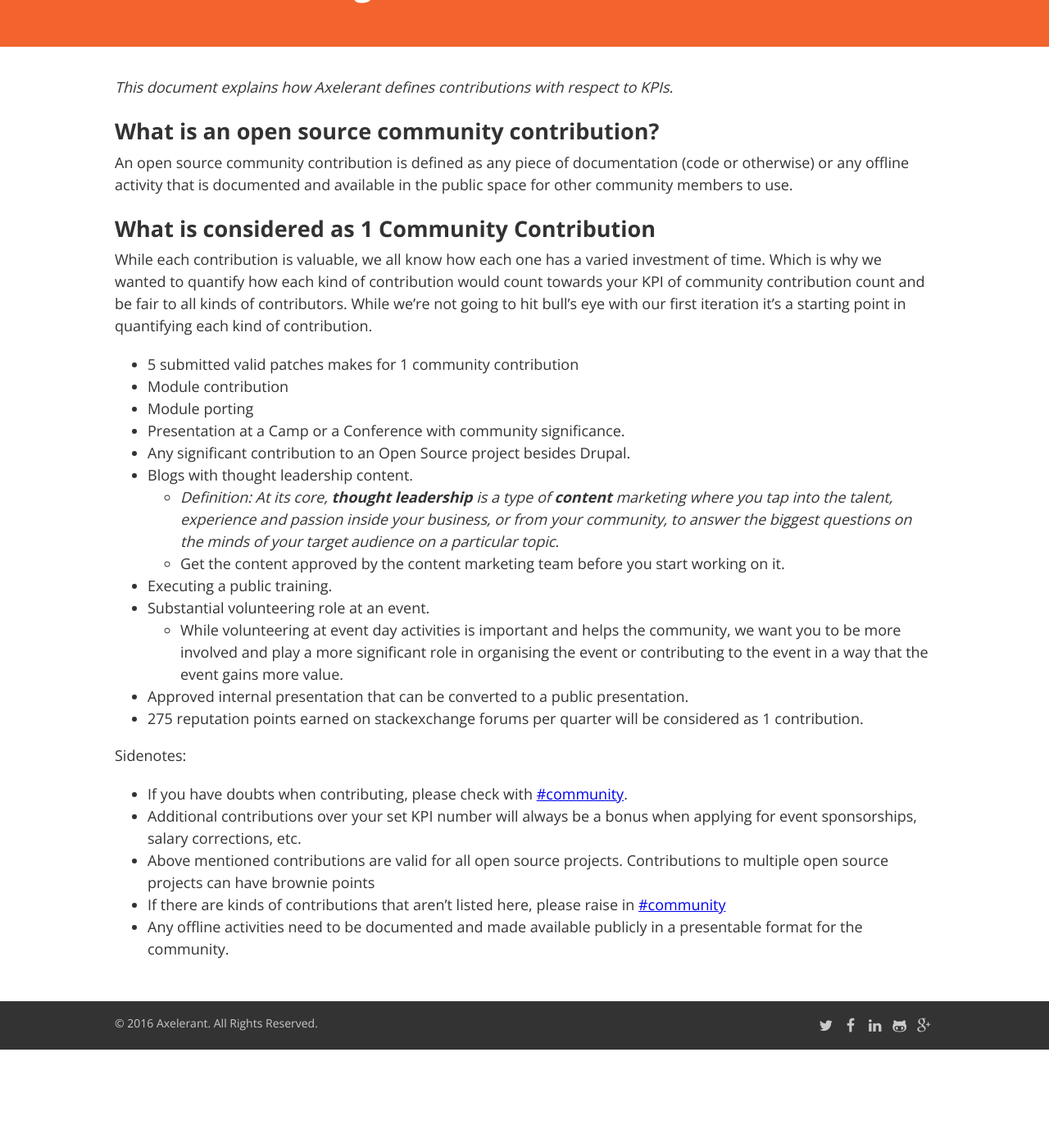
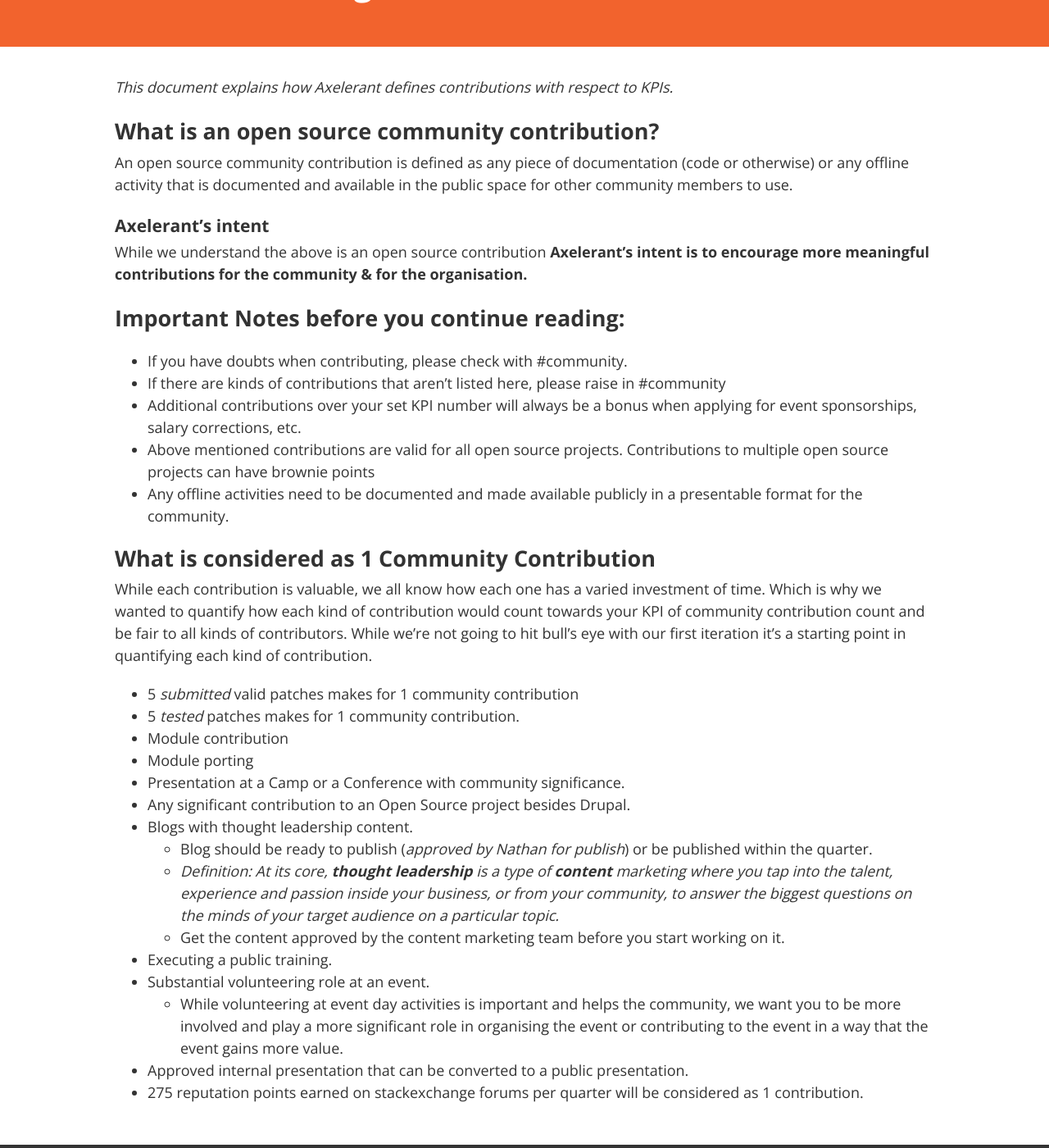
Before and after one commit to axelerant/engineering, a Jekyll site: the page built from community/contribution.md, in a window 1280 px wide and 1400 px high, scrolled down 227 px. Shown: the whole window at 82% size. Built offline with Jekyll 4.4.1, drawn with Linux system fonts in a browser that asks for light colours; before the commit the page ends 1507 px from its top, so only the background shows below that.

Commit message:
Update contribution.md
Made several changes to the document and tried to keep the formatting sane. Please review formatting of headings if need be.
THanks

```diff
--- a/community/contribution.md
+++ b/community/contribution.md
@@ -15,16 +15,30 @@
 
 An open source community contribution is defined as any piece of documentation (code or otherwise) or any offline activity that is documented and available in the public space for other community members to use.
 
+### Axelerant’s intent
+
+While we understand the above is an open source contribution **Axelerant’s intent is to encourage more meaningful contributions for the community & for the organisation.**
+
+## Important Notes before you continue reading:
+
+* If you have doubts when contributing, please check with #community.
+* If there are kinds of contributions that aren’t listed here, please raise in #community
+* Additional contributions over your set KPI number will always be a bonus when applying for event sponsorships, salary corrections, etc.
+* Above mentioned contributions are valid for all open source projects. Contributions to multiple open source projects can have brownie points
+* Any offline activities need to be documented and made available publicly in a presentable format for the community.
+
 ## What is considered as 1 Community Contribution
 
 While each contribution is valuable, we all know how each one has a varied investment of time. Which is why we wanted to quantify how each kind of contribution would count towards your KPI of community contribution count and be fair to all kinds of contributors. While we’re not going to hit bull’s eye with our first iteration it’s a starting point in quantifying each kind of contribution.
 
-* 5 submitted valid patches makes for 1 community contribution
+* 5 _submitted_ valid patches makes for 1 community contribution
+* 5 _tested_ patches makes for 1 community contribution.
 * Module contribution
 * Module porting
 * Presentation at a Camp or a Conference with community significance.
 * Any significant contribution to an Open Source project besides Drupal.
 * Blogs with thought leadership content.
+  * Blog should be ready to publish (_approved by Nathan for publish_) or be published within the quarter.
   * _Definition: At its core, **thought leadership** is a type of **content** marketing where you tap into the talent, experience and passion inside your business, or from your community, to answer the biggest questions on the minds of your target audience on a particular topic._
   * Get the content approved by the content marketing team before you start working on it.
 * Executing a public training.
```
Also changed, not shown: other parts of community/contribution.md (+0 -8 lines).
